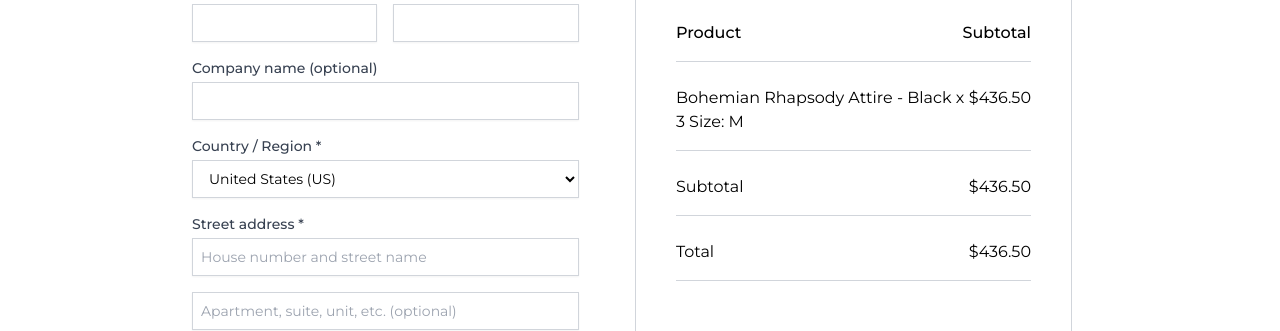
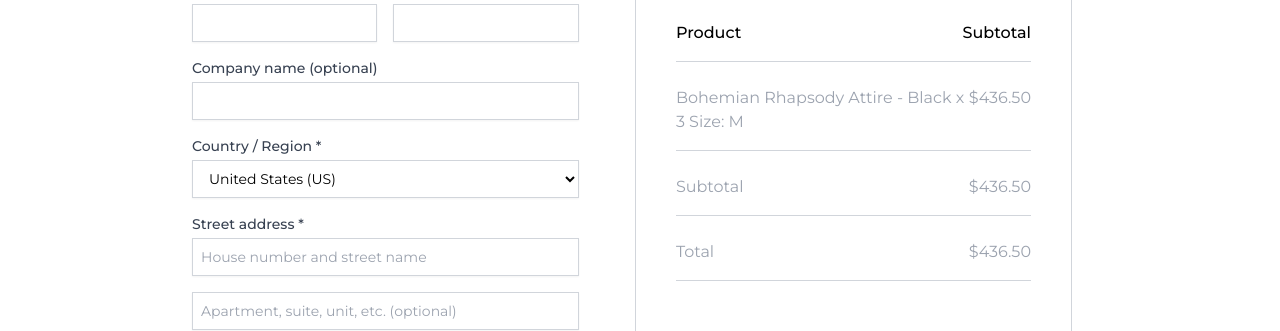
Before and after one commit to djangid63/Femme_Wardrobe_React, a React (Vite) app: page /checkout in a window 1280 px wide. Shown: the part 432-763 px from the top of the page. Built offline with nearby package versions, Linux system fonts and the light colour scheme.

Commit message:
Update YourOrder component: enhance styling for better readability

```diff
--- a/src/components/CheckoutSection/YourOrder.jsx
+++ b/src/components/CheckoutSection/YourOrder.jsx
@@ -9,15 +9,15 @@ const YourOrder = () => {
           <span className="font-medium my-4 ">Product</span>
           <span className="font-medium  my-4 ">Subtotal</span>
         </div>
-        <div className="mt-2 flex justify-between border-b border-gray-300">
+        <div className="mt-2 text-gray-400 flex justify-between border-b border-gray-300">
           <span className='my-4 '>Bohemian Rhapsody Attire - Black x 3 Size: M</span>
           <span className='my-4 '>$436.50</span>
         </div>
-        <div className="mt-2 flex justify-between border-b border-gray-300">
+        <div className="mt-2 text-gray-400 flex justify-between border-b border-gray-300">
           <span className='my-4 '>Subtotal</span>
           <span className='my-4 '>$436.50</span>
         </div>
-        <div className="mt-2 flex justify-between border-b border-gray-300">
+        <div className="mt-2 text-gray-400 flex justify-between border-b border-gray-300">
           <span className='my-4 '>Total</span>
           <span className='my-4 '>$436.50</span>
         </div>
```
